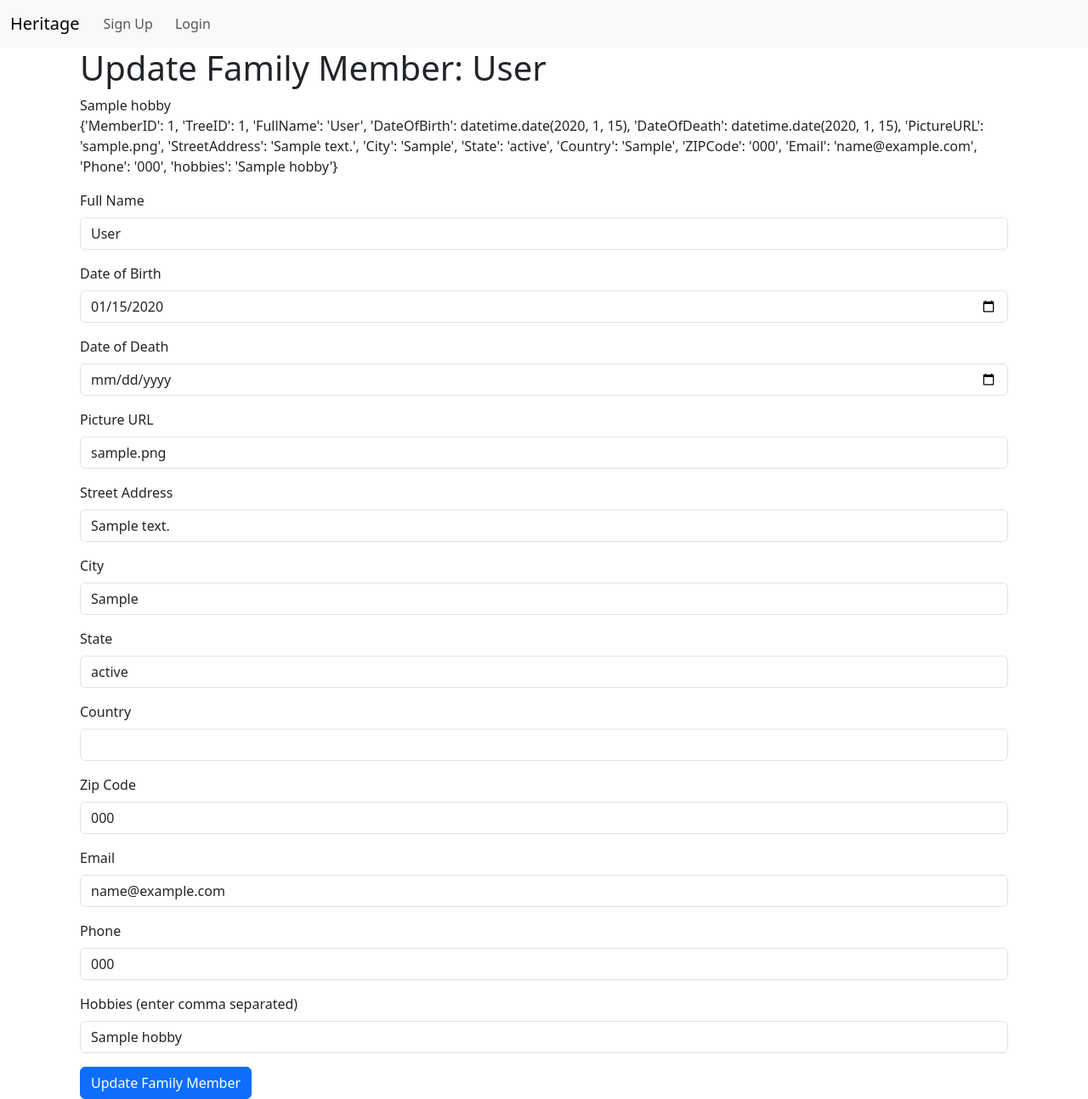
After one commit to HarshalNallapareddy/heritage-project, a Flask app: page /update_family_member/1 in a window 1280 px wide. The commit adds this page. Shown: the whole page at 85% size. Run offline with Flask 3, Linux system fonts and the light colour scheme; tables that the repository leaves empty hold one stand-in row (values such as "Sample post").

Commit message:
add stuff for hobbies

```diff
--- a/request_db.py
+++ b/request_db.py
@@ -47,19 +47,19 @@ def get_tree_data(tree_id):
         # Fetching all hobbies in one query and creating a map
         cursor.execute("SELECT * FROM Hobbies WHERE MemberID IN (%s)" % ','.join([str(m[0]) for m in members]))
         hobbies = cursor.fetchall()
+        print("hooga", hobbies)
         hobby_map = {}
 
 
         # print("\n\n\nbr 2")
         for hobby in hobbies:
-            if hobby[0] in hobby_map:
+            if hobby[1] in hobby_map:
                 hobby_map[hobby[1]].append(hobby[2])
             else:
                 hobby_map[hobby[1]] = [hobby[2]]
 
+        print("hobby map", hobby_map)
 
-
-        print(members)
         # Preparing nodes from fetched data
         nodes = [{
             "id": member[0],
@@ -221,12 +221,28 @@ def add_parentchildrelationship(treeid, parentid, childid):
         print(e)
         return None
 
-def add_hobbies(treeid, memberid, hobby):
+
+def delete_hobbies_by_memberid(memberid):
+    conn = db.create_connection()
+    cursor = conn.cursor()
+
+    print("DELETE FROM Hobbies WHERE MemberID = %s",)
+    try:
+        cursor.execute("DELETE FROM Hobbies WHERE MemberID = %s",
+                       (memberid,))
+        conn.commit()
+        return cursor.lastrowid
+    except mysql.connector.Error as e:
+        print(e)
+        return None
+
+
+def add_hobby(memberid, hobby):
     conn = db.create_connection()
     cursor = conn.cursor()
     try:
-        cursor.execute("INSERT INTO Hobbies (TreeID, MemberID, Hobby) VALUES (%s, %s, %s)",
-                       (treeid, memberid, hobby))
+        cursor.execute("INSERT INTO Hobbies (MemberID, HobbyName) VALUES (%s, %s)",
+                       (memberid, hobby))
         conn.commit()
         return cursor.lastrowid
     except mysql.connector.Error as e:
@@ -295,15 +311,21 @@ def update_tree_access(userid, treeid, accessrole):
         print(e)
         return None
 
-def update_family_member(memberid, treeid, fullname, dateofbirth, dateofdeath, pictureurl, streetaddress, city, state, country, zipcode, email, phone):
+def update_family_member(memberid, fullname, dateofbirth, dateofdeath, pictureurl, streetaddress, city, state, country, zipcode, email, phone):
+    print("HOLA AMIGO")
+
     conn = db.create_connection()
     cursor = conn.cursor()
+
+    print("HOLA AMIGO")
     try:
-        cursor.execute("UPDATE FamilyMembers SET TreeID = %s, FullName = %s, DateOfBirth = %s, DateOfDeath = %s, PictureURL = %s, StreetAddress = %s, City = %s, State = %s, Country = %s, ZIPCode = %s, Email = %s, Phone = %s WHERE MemberID = %s",
-                       (treeid, fullname, dateofbirth, dateofdeath, pictureurl, streetaddress, city, state, country, zipcode, email, phone, memberid))
+        cursor.execute("UPDATE FamilyMembers SET FullName = %s, DateOfBirth = %s, DateOfDeath = %s, PictureURL = %s, StreetAddress = %s, City = %s, State = %s, Country = %s, ZIPCode = %s, Email = %s, Phone = %s WHERE MemberID = %s",
+                       (fullname, dateofbirth, dateofdeath, pictureurl, streetaddress, city, state, country, zipcode, email, phone, memberid))
         conn.commit()
+        print("ran command")
         return cursor.lastrowid
     except mysql.connector.Error as e:
+        print("oopsy daisy")
         print(e)
         return None
 
@@ -526,6 +548,19 @@ def get_user(userid):
         print(e)
         return None
 
+
+def get_user_by_id(userid):
+    conn = db.create_connection()
+    cursor = conn.cursor()
+    try:
+        cursor.execute("SELECT * FROM Users WHERE UserID = %s",
+                       (userid,))
+        return cursor.fetchone()
+    except mysql.connector.Error as e:
+        print(e)
+        return None
+
+
 def get_user_by_username(username):
     conn = db.create_connection()
     cursor = conn.cursor()
@@ -559,16 +594,37 @@ def get_tree_access(userid, treeid):
         print(e)
         return None
 
+# def get_family_member(memberid):
+#     conn = db.create_connection()
+#     cursor = conn.cursor()
+#     try:
+#         cursor.execute("SELECT * FROM FamilyMembers WHERE MemberID = %s",
+#                        (memberid,))
+#         return cursor.fetchone()
+#     except mysql.connector.Error as e:
+#         print(e)
+#         return None
+
+
 def get_family_member(memberid):
-    conn = db.create_connection()
-    cursor = conn.cursor()
+    conn = None
     try:
-        cursor.execute("SELECT * FROM FamilyMembers WHERE MemberID = %s",
-                       (memberid,))
-        return cursor.fetchone()
-    except mysql.connector.Error as e:
+        # conn = mysql.connector.connect(host='hostname', database='databasename', user='username', password='password')
+
+        conn = db.create_connection()
+        cursor = conn.cursor(dictionary=True)  # Set dictionary=True to return results as a dictionary
+        cursor.execute("SELECT * FROM FamilyMembers WHERE MemberID = %s", (memberid,))
+        result = cursor.fetchone()  # This will be a dictionary where keys are column names
+        return result
+    except Exception as e:
         print(e)
         return None
+    finally:
+        if conn:
+            conn.close()
+
+
+
 
 def get_relationship(relationshipId):
     conn = db.create_connection()
@@ -603,16 +659,7 @@ def get_parentchildrelationship(parentchildId):
         print(e)
         return None
 
-def get_hobbies(hobbyId):
-    conn = db.create_connection()
-    cursor = conn.cursor()
-    try:
-        cursor.execute("SELECT * FROM Hobbies WHERE HobbyID = %s",
-                       (hobbyId,))
-        return cursor.fetchone()
-    except mysql.connector.Error as e:
-        print(e)
-        return None
+
 
 def get_searchhistory(searchId):
     conn = db.create_connection()
--- a/templates/add_family_member.html
+++ b/templates/add_family_member.html
@@ -49,6 +49,10 @@
                 <label for="phone" class="form-label">Phone</label>
                 <input type="text" class="form-control" id="phone" name="phone">
             </div>
+            <div class="mb-3">
+                <label for="treeid" class="form-label">Hobbies (comma separated)</label>
+                <input type="text" class="form-control" id="hobbies" name="hobbies">
+            </div>
 
             <button type="submit" class="btn btn-primary" form="addFamilyMemberForm" formaction="/addfamilymember/">Add Family Member</button>
         </form>
--- /dev/null
+++ b/templates/update_family_member.html
@@ -0,0 +1,71 @@
+{% extends "base.html" %}
+
+{% block content %}
+    <main class="container">
+        <h1>Update Family Member: {{ member_dict.FullName }}</h1>
+
+        {{ member_dict.hobbies }}
+
+        <p>{{ member_dict }}</p>
+
+
+
+        <form id="updateFamilyMemberForm" action="{{ url_for('update_family_member_page', memberID=member_id) }}" method="post">
+            <div class="mb-3">
+                <label for="fullname" class="form-label">Full Name</label>
+                <input type="text" class="form-control" id="fullname" name="fullname" value="{{ member_dict.FullName }}">
+            </div>
+            <div class="mb-3">
+                <label for="dateofbirth" class="form-label">Date of Birth</label>
+                <input type="date" class="form-control" id="dateofbirth" name="dateofbirth" value="{{ member_dict.DateOfBirth }}" required>
+            </div>
+            <div class="mb-3">
+                <label for="dateofdeath" class="form-label">Date of Death</label>
+                <input type="date" class="form-control" id="dateofdeath" name="dateofdeath" value="{{ member_dict.DataOfDeath }}">
+            </div>
+            <div class="mb-3">
+                <label for="pictureurl" class="form-label">Picture URL</label>
+                <input type="text" class="form-control" id="pictureurl" name="pictureurl" value="{{ member_dict.PictureURL }}">
+            </div>
+            <div class="mb-3">
+                <label for="streetaddress" class="form-label">Street Address</label>
+                <input type="text" class="form-control" id="streetaddress" name="streetaddress" value="{{ member_dict.StreetAddress }}">
+            </div>
+            <div class="mb-3">
+                <label for="city" class="form-label">City</label>
+                <input type="text" class="form-control" id="city" name="city" value="{{ member_dict.City }}">
+            </div>
+            <div class="mb-3">
+                <label for="state" class="form-label">State</label>
+                <input type="text" class="form-control" id="state" name="state" value="{{ member_dict.State }}">
+            </div>
+            <div class="mb-3">
+                <label for="country" class="form-label">Country</label>
+                <input type="text" class="form-control" id="country" name="country" value="{{ member_dict.Contry }}">
+            </div>
+            <div class="mb-3">
+                <label for="zipcode" class="form-label">Zip Code</label>
+                <input type="text" class="form-control" id="zipcode" name="zipcode" value="{{ member_dict.ZIPCode }}">
+            </div>
+            <div class="mb-3">
+                <label for="email" class="form-label">Email</label>
+                <input type="email" class="form-control" id="email" name="email" value="{{ member_dict.Email }}">
+            </div>
+            <div class="mb-3">
+                <label for="phone" class="form-label">Phone</label>
+                <input type="text" class="form-control" id="phone" name="phone" value="{{ member_dict.Phone }}">
+            </div>
+            <div class="mb-3">
+                <label for="treeid" class="form-label">Hobbies (enter comma separated)</label>
+                <input type="text" class="form-control" id="hobbies" name="hobbies" value="{{ member_dict.hobbies }}">
+            </div>
+
+            <input type="hidden" id="treeid" name="treeid" value="{{ member_id }}"><!-- remove this hidden input when session has been implemented  -->
+            <!-- Assuming treeid is obtained elsewhere and not part of the dictionary -->
+            <button type="submit" class="btn btn-primary">Update Family Member</button>
+        </form>
+
+    </main>
+
+
+{% endblock %}
```
Also changed, not shown: flask_routes.py (+103 -73 lines), templates/share.html (added, +36 -0 lines), templates/tree.html (+41 -46 lines).
